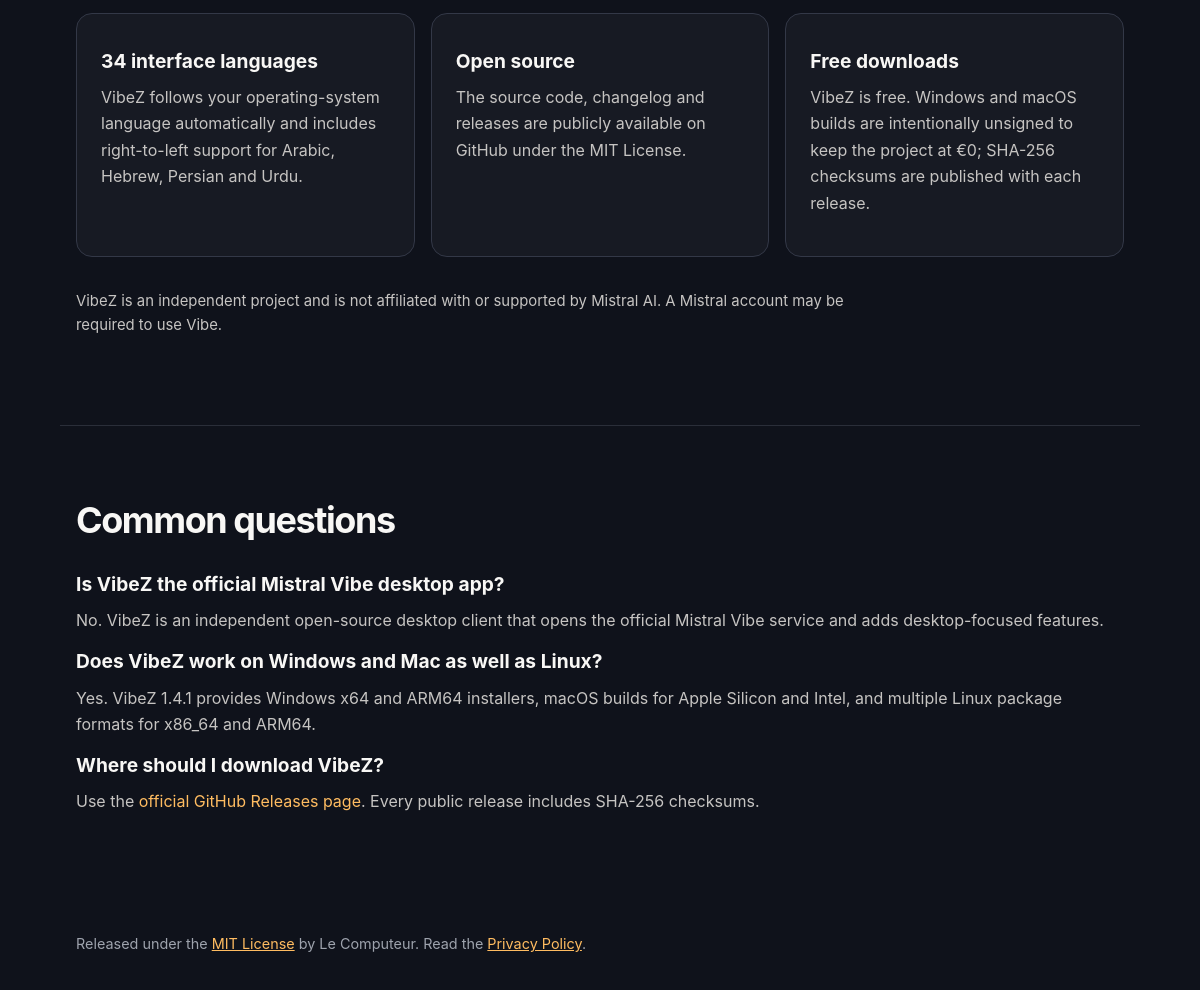
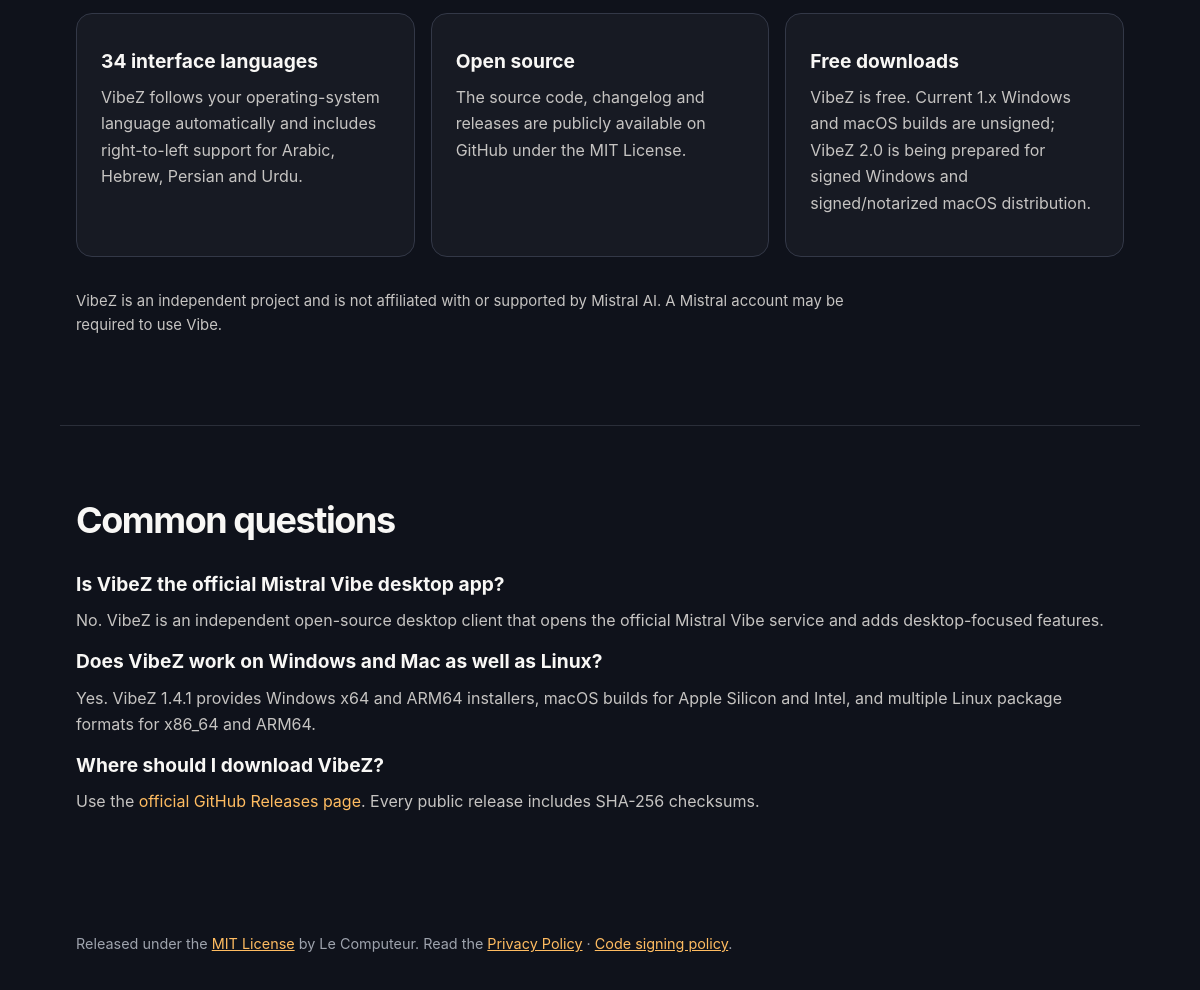
Before and after one commit to harald666/vibez, an Electron app: page docs/index.html in a window 1200 px wide. Shown: the part 1528-2518 px from the top of the page. Drawn offline with Linux system fonts and the light colour scheme.

Commit message:
Link code signing policy from VibeZ homepage

```diff
--- a/docs/index.html
+++ b/docs/index.html
@@ -130,7 +130,7 @@
           <div><h3>Cross-platform</h3><p>VibeZ 1.4.1 supports Windows x64 and ARM64, macOS Apple Silicon and Intel, and Linux x86_64 and ARM64.</p></div>
           <div><h3>34 interface languages</h3><p>VibeZ follows your operating-system language automatically and includes right-to-left support for Arabic, Hebrew, Persian and Urdu.</p></div>
           <div><h3>Open source</h3><p>The source code, changelog and releases are publicly available on GitHub under the MIT License.</p></div>
-          <div><h3>Free downloads</h3><p>VibeZ is free. Windows and macOS builds are intentionally unsigned to keep the project at €0; SHA-256 checksums are published with each release.</p></div>
+          <div><h3>Free downloads</h3><p>VibeZ is free. Current 1.x Windows and macOS builds are unsigned; VibeZ 2.0 is being prepared for signed Windows and signed/notarized macOS distribution.</p></div>
         </div>
         <p class="notice">VibeZ is an independent project and is not affiliated with or supported by Mistral AI. A Mistral account may be required to use Vibe.</p>
       </section>
@@ -147,7 +147,7 @@
     </main>
 
     <footer>
-      <p>Released under the <a href="https://github.com/harald666/vibez/blob/main/LICENSE">MIT License</a> by Le Computeur. Read the <a href="https://github.com/harald666/vibez/blob/main/PRIVACY.md">Privacy Policy</a>.</p>
+      <p>Released under the <a href="https://github.com/harald666/vibez/blob/main/LICENSE">MIT License</a> by Le Computeur. Read the <a href="https://github.com/harald666/vibez/blob/main/PRIVACY.md">Privacy Policy</a> · <a href="code-signing-policy.html">Code signing policy</a>.</p>
     </footer>
   </body>
 </html>
```
